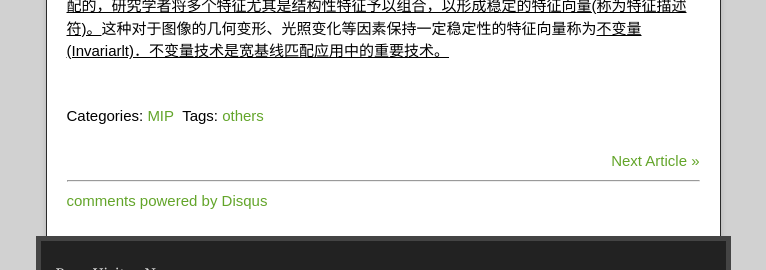
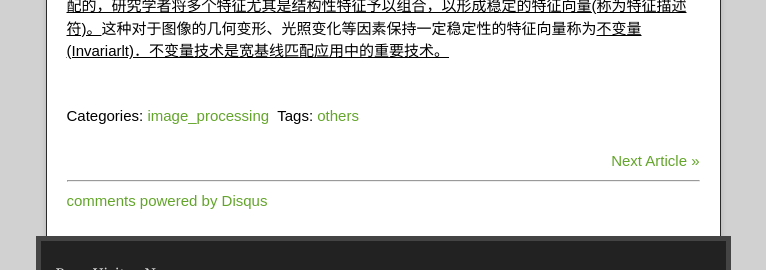
Before and after one commit to jojowang17/jekyll_demo, a Jekyll site: the page built from _posts/2011-03-10-wangv2.md, in a window 1280 px wide. Shown: the part 968-1238 px from the top of the page, without its empty margins (257-1023 px from the left). Built offline with Jekyll 4.4.1, drawn with Linux system fonts in a browser that asks for light colours; nearby versions of some CDN libraries; comment, search, counter and statistics services are not loaded; grey boxes are pictures that could not be loaded.

Commit message:
Update 2011-03-10-wangv2.md

```diff
--- a/_posts/2011-03-10-wangv2.md
+++ b/_posts/2011-03-10-wangv2.md
@@ -1,6 +1,6 @@
 ---
 layout: article
-categories: [MIP]
+categories: [image_processing]
 tags: [others]
 title: 窄基线匹配和宽基线匹配
 comments: yes
```
